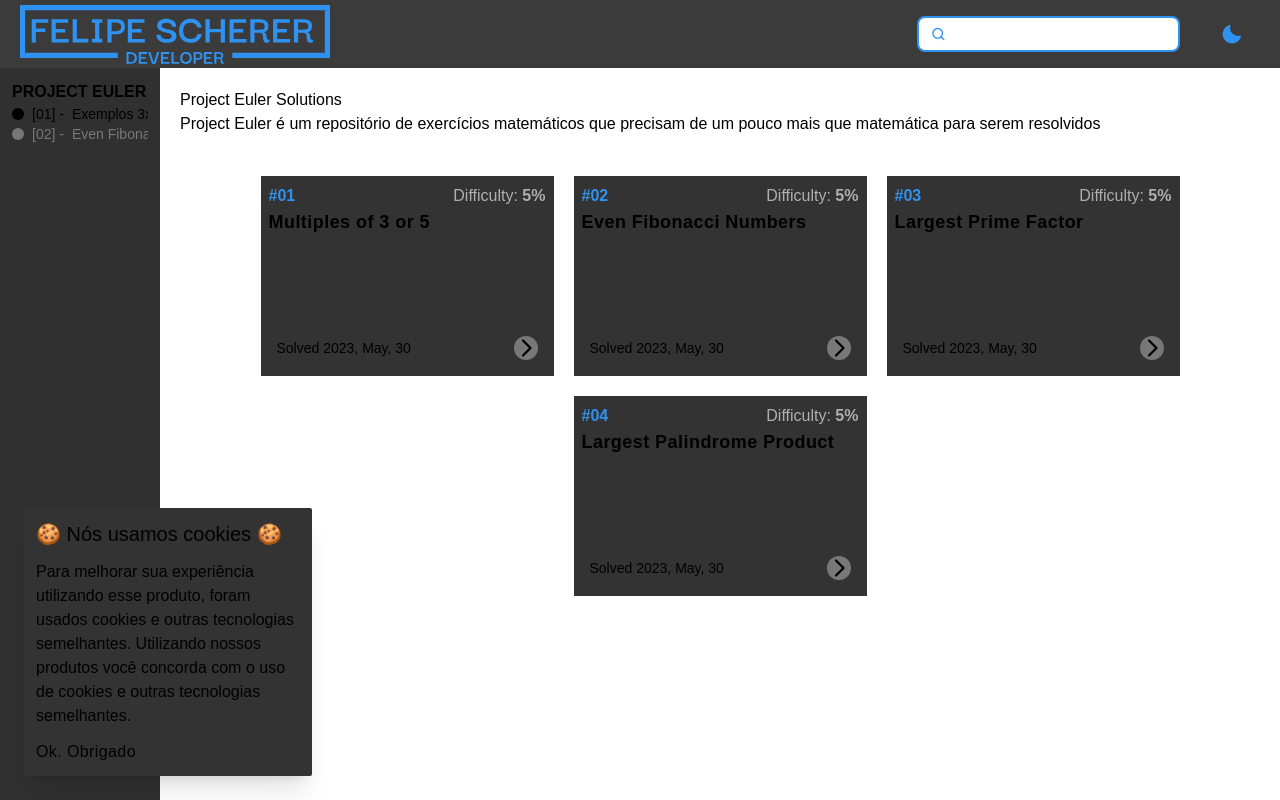
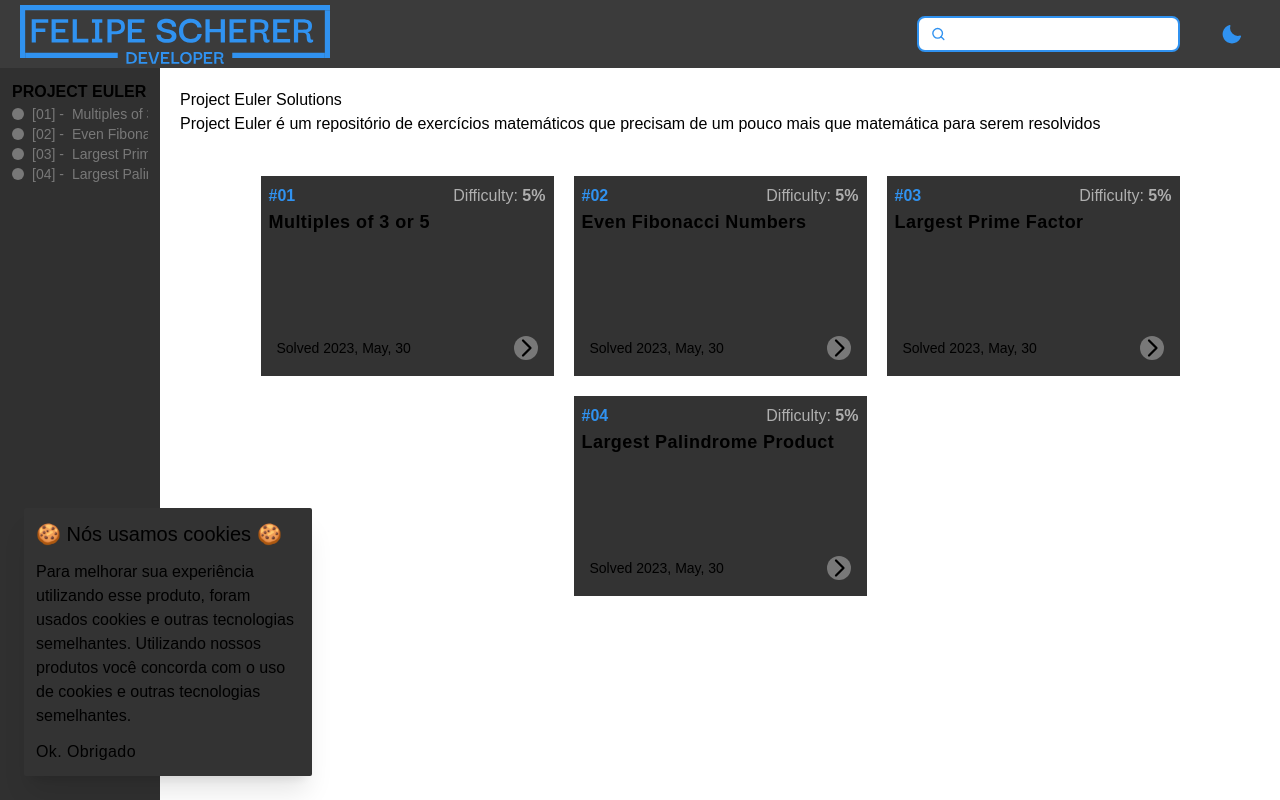
Before and after one commit to fescherer/project-euler, a Next.js app: page / in a window 1280 px wide. Built offline with nearby package versions, Linux system fonts and the light colour scheme; a web font is replaced by a local one.

Commit message:
:fire: fix aside component

```diff
--- a/src/app/page.tsx
+++ b/src/app/page.tsx
@@ -4,21 +4,5 @@ import { getProjectsMetadata } from '@/utils/getProjectMetadata'
 export default function Home() {
   const data = getProjectsMetadata('problems')
 
-  return (
-    <>
-      <ProblemList data={data} />
-      {/* <div>
-        {data.map((item) => (
-          <div key={item.id} className="flex flex-col gap-1">
-            <span>{item.title}</span>
-            <span>{item.created_at}</span>
-            <span>{item.solved_at}</span>
-            <span>{item.slug}</span>
-            <span>{item.id}</span>
-          </div>
-        ))}
-      </div> */}
-      {/* <ProblemPage items={data}/> */}
-    </>
-  )
+  return <ProblemList data={data} />
 }
--- a/src/components/Layout/index.tsx
+++ b/src/components/Layout/index.tsx
@@ -1,21 +1,22 @@
-'use client'
-
 import AppContextProvider from '@/context/app.context'
 import { Header } from '../Header'
 import { Overlay } from '../Overlay'
 import { AsideBar } from '@/features/AsideBar'
+import { getProjectsMetadata } from '@/utils/getProjectMetadata'
 
 type LayoutProps = {
   children: React.ReactNode
 }
 
 export function Layout({ children }: LayoutProps) {
+  const data = getProjectsMetadata('problems')
+
   return (
     <AppContextProvider>
       <Overlay />
       <Header />
       <div className="m-auto flex h-full w-full max-w-screen-2xl">
-        <AsideBar />
+        <AsideBar data={data} />
 
         <main>{children}</main>
       </div>
--- a/src/components/Overlay/index.tsx
+++ b/src/components/Overlay/index.tsx
@@ -1,3 +1,5 @@
+'use client'
+
 import { useMobileMenu } from '@/context/mobileMenu.context'
 
 export function Overlay() {
--- a/src/context/app.context.tsx
+++ b/src/context/app.context.tsx
@@ -1,3 +1,5 @@
+'use client'
+
 import { Children } from '@/@types/Util'
 import { SearchInputProvider } from './search.context'
 import { MobileMenuProvider } from './mobileMenu.context'
--- a/src/context/mobileMenu.context.tsx
+++ b/src/context/mobileMenu.context.tsx
@@ -1,3 +1,5 @@
+'use client'
+
 import { Children } from '@/@types/Util'
 import React from 'react'
 
--- a/src/features/AsideBar/index.tsx
+++ b/src/features/AsideBar/index.tsx
@@ -1,15 +1,20 @@
+'use client'
+
+import { ProjectMetadata } from '@/@types/Metadata'
 import { useMobileMenu } from '@/context/mobileMenu.context'
 import clsx from 'clsx'
-import { useState } from 'react'
+import Link from 'next/link'
+import { usePathname } from 'next/navigation'
 
-export function AsideBar() {
-  const [active, setActive] = useState(1)
+type AsideBarProps = {
+  data: ProjectMetadata[]
+}
+
+export function AsideBar({ data }: AsideBarProps) {
   const { mobileMenu } = useMobileMenu()
+  const pathname = usePathname()
+  const route = pathname.split('/')[1]
 
-  const projects = [
-    { id: 1, title: 'Exemplos 3x56' },
-    { id: 2, title: 'Even Fibonacci nudasdasdasdasdasdasd' }
-  ]
   return (
     <aside
       className={clsx('h-full w-40 bg-background-3 p-3', {
@@ -20,28 +25,28 @@ export function AsideBar() {
       <h2 className="font-semibold uppercase">Project Euler</h2>
 
       <ul>
-        {projects.map((item) => (
+        {data.map((item) => (
           <li
             key={item.id}
             className="flex max-w-[10rem] overflow-hidden text-ellipsis whitespace-nowrap text-sm font-medium"
           >
-            <button
-              onClick={() => setActive(item.id)}
+            <Link
+              href={item.slug}
               className={clsx('flex items-center gap-2', {
-                'text-disabled': item.id !== active,
-                'text-text': item.id === active
+                'text-disabled': item.slug !== route,
+                'text-text': item.slug === route
               })}
               title={item.title}
             >
               <div
                 className={clsx('h-3 w-3 rounded-full', {
-                  'bg-disabled': item.id !== active,
-                  'bg-text': item.id === active
+                  'bg-disabled': item.slug !== route,
+                  'bg-text': item.slug === route
                 })}
               />
               <span>{`[${String(item.id).padStart(2, '0')}] - `}</span>
               <span>{item.title}</span>
-            </button>
+            </Link>
           </li>
         ))}
       </ul>
```
